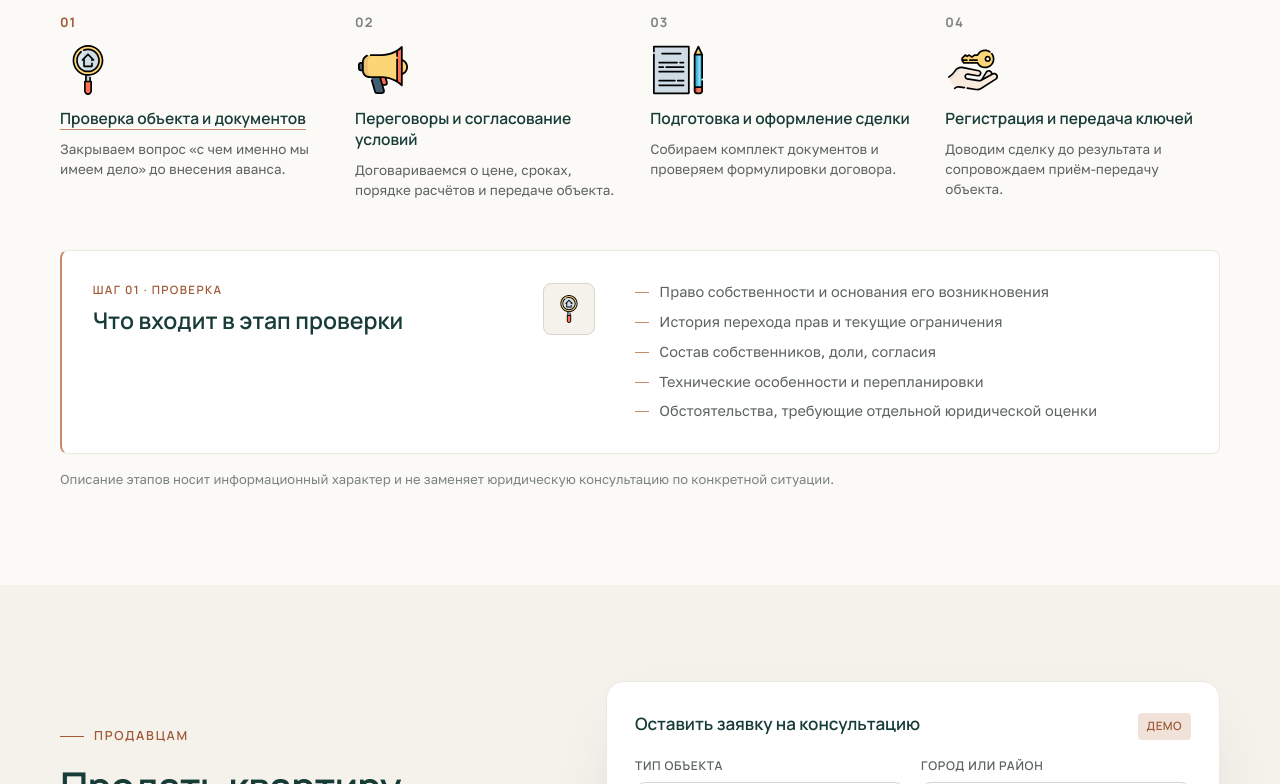
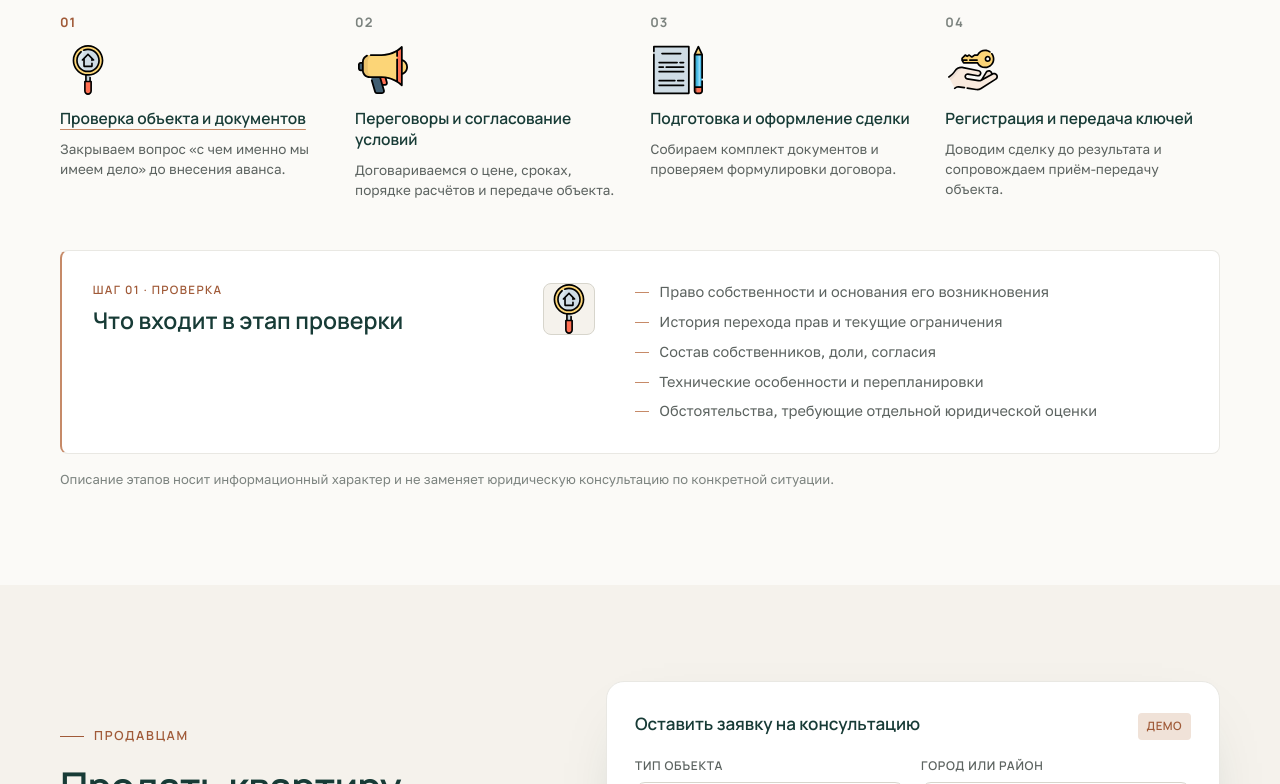
Before and after one commit to PushistiyAvocado/my_website, a plain HTML site: page prototype/index.html in a window 1280 px wide. Shown: the part 3058-3842 px from the top of the page. Drawn offline with Linux system fonts and the light colour scheme.

Commit message:
иконки 50

```diff
--- a/prototype/assets/css/site.css
+++ b/prototype/assets/css/site.css
@@ -780,7 +780,7 @@ textarea.field__control { min-height: 104px; resize: vertical; line-height: 1.55
   color: var(--c-green-800);
 }
 .route-detail__icon svg,
-.route-detail__icon img { width: 28px; height: 28px; }
+.route-detail__icon img { width: 50px; height: 50px; }
 .route-detail__icon img { object-fit: contain; }
 .route-detail__list { display: grid; gap: 8px; }
 .route-detail__list li {
```
